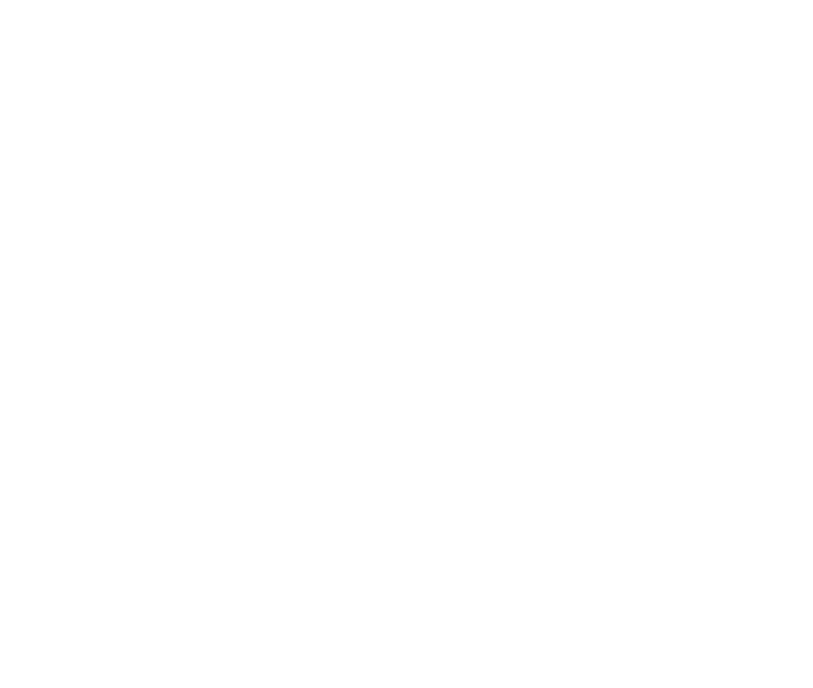
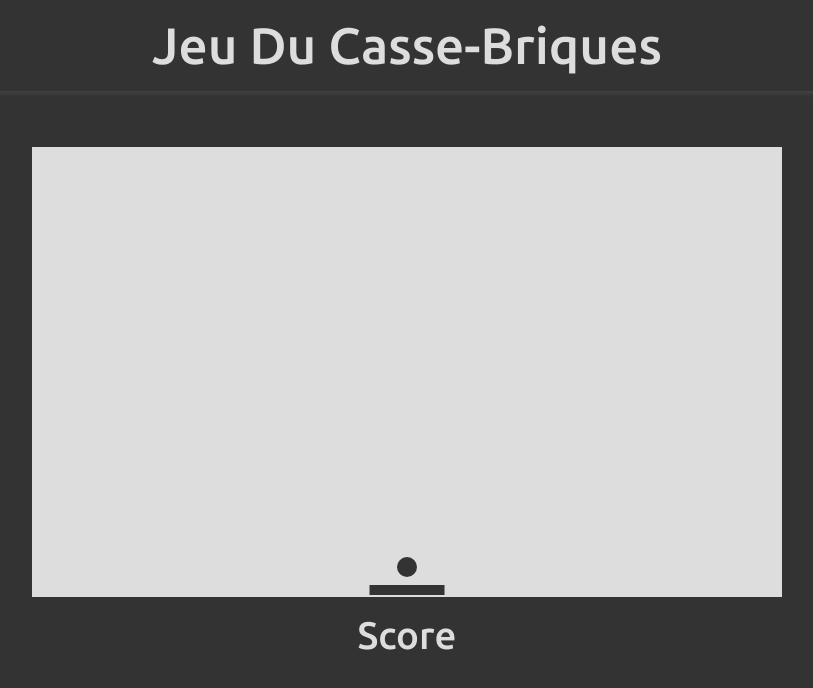
Before and after one commit to alice-sebego/brick-breaker, a plain HTML site: page index.html in a window 1280 px wide. Shown: the whole page, without its empty margins (233-1046 px from the left). Drawn offline with Linux system fonts and the light colour scheme.

Commit message:
Build graphic user's interface - WIP

```diff
--- a/index.html
+++ b/index.html
@@ -8,9 +8,16 @@
     <link rel="stylesheet" href="dist/css/style.css">
     <!-- Script -->
     <script type="module" defer src="src/js/main.js"></script>
-    <title>Casse-Brique</title>
+    <title>Casse-Briques</title>
 </head>
 <body>
+    <header>
+        <h1>Jeu du casse-briques</h1>
+    </header>
+    <section>
+        <canvas></canvas>
+        <h2 id="score">Score</h2>
+    </section>
 
 </body>
 </html>
--- a/src/js/main.js
+++ b/src/js/main.js
@@ -0,0 +1,34 @@
+// https://developer.mozilla.org/fr/docs/Web/API/Canvas_API
+
+const $canvas = document.querySelector("canvas");
+const ctx = $canvas.getContext("2d");
+$canvas.width = $canvas.getBoundingClientRect().width;
+$canvas.height = $canvas.getBoundingClientRect().height;
+
+const radiusBall = 10, barWidth = 75, barHeight = 10;
+
+let x = $canvas.width / 2, y = $canvas.height - 30,
+barX = ($canvas.width - barWidth) / 2;
+
+const drawBall = () =>{
+
+    ctx.beginPath();
+    ctx.arc(x, y, radiusBall, 0, Math.PI * 2, true);
+    ctx.fillStyle = "#333";
+    ctx.fill();
+    ctx.closePath();
+
+}
+
+drawBall()
+
+const drawBar = () =>{
+
+    ctx.beginPath();
+    ctx.rect(barX, $canvas.height - barHeight - 2, barWidth, barHeight);
+    ctx.fillStyle = "#333";
+    ctx.fill();
+    ctx.closePath();
+}
+
+drawBar()
--- a/src/sass/_base.scss
+++ b/src/sass/_base.scss
@@ -1,4 +1,9 @@
 @import url('https://fonts.googleapis.com/css2?family=Montserrat&family=Ubuntu:wght@500&display=swap');
 
+// FONTS
 $font-title:'Ubuntu', sans-serif;
 $font-stack: 'Montserrat', sans-serif;
+
+// COLORS
+$bg-color : #333;
+$light-color : #ddd;
--- a/src/sass/style.scss
+++ b/src/sass/style.scss
@@ -5,3 +5,40 @@
     margin: 0;
     padding: 0;
 }
+
+body{
+    background: $bg-color;
+}
+
+header{
+    padding: 2vh 5vw;
+    color: $light-color;
+    box-shadow: 0 .2em .3em rgba($color: $light-color, $alpha: .1);
+
+    h1{
+        text-align: center;
+        font: 4vw $font-title;
+        text-transform: capitalize;
+    }
+}
+
+section{
+    width: 95%;
+    margin: 5vh auto;
+    display: flex;
+    flex-direction: column;
+
+    canvas{
+        display: block;
+        margin: 2vh auto;
+        width: 750px;
+        height: 450px;
+        background: $light-color;
+    }
+
+    h2{
+        font: 3vw $font-title;
+        color: $light-color;
+        text-align: center;
+    }
+}
```
Also changed, not shown: dist/css/style.css, 1 other file.
